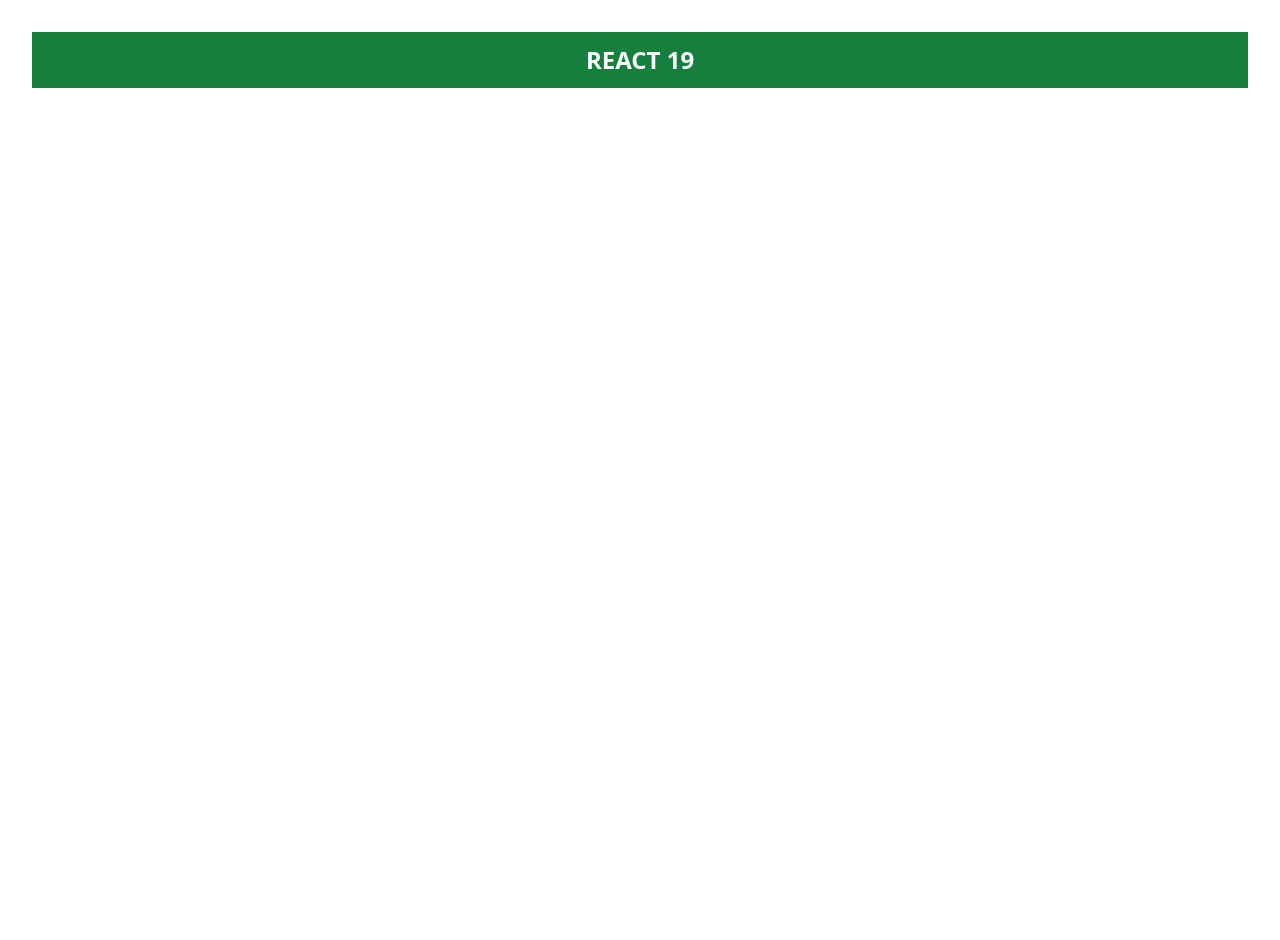
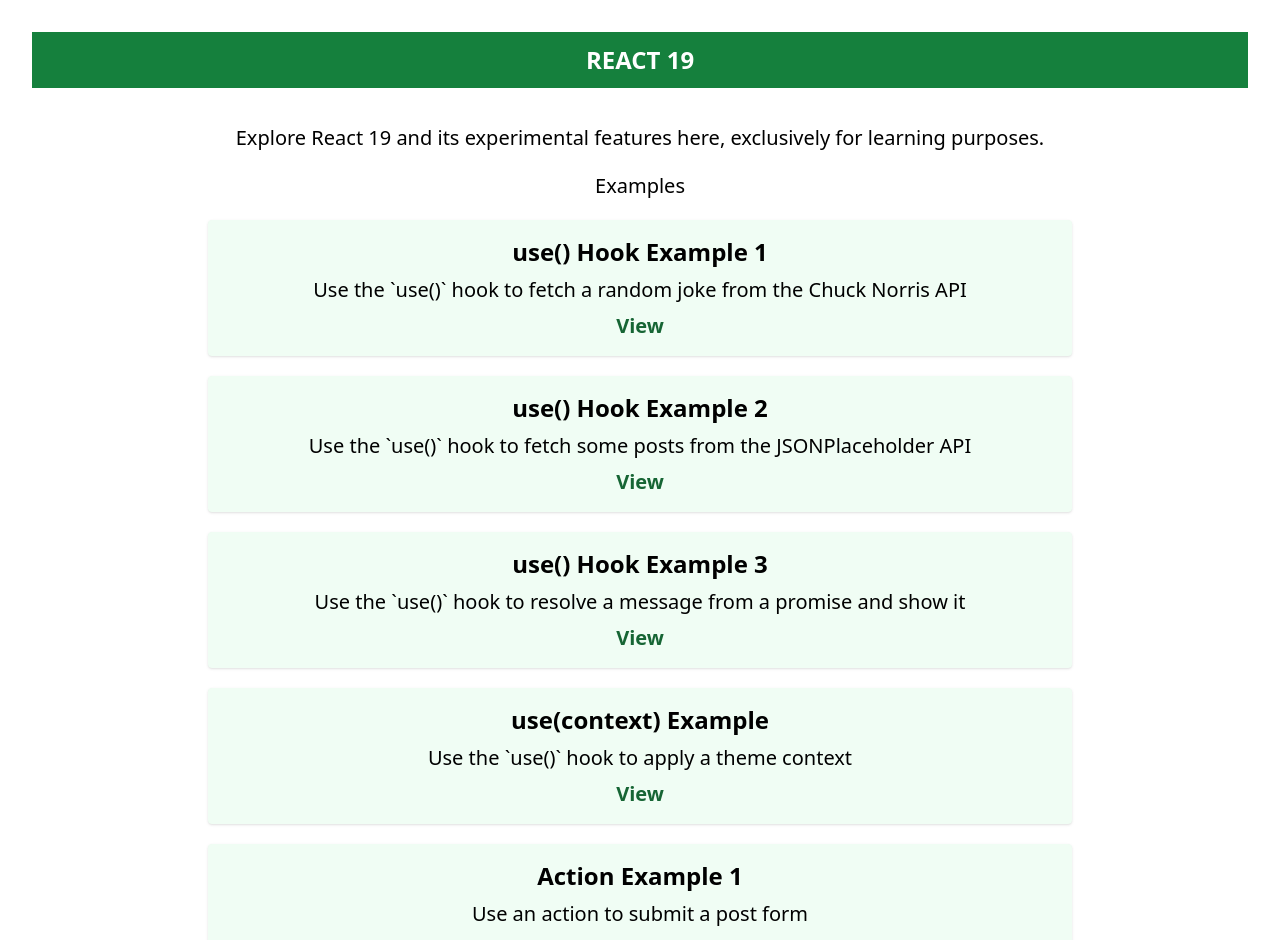
Before and after one commit to manir22sust/react-19-beta, a React (Vite) app: page / in a window 1280 px wide. Shown: the top 940 px of the page. Before the commit the page ends 800 px from the top, so only its background shows below. Built offline with nearby package versions, Linux system fonts and the light colour scheme.

Commit message:
add use() hook to fetch joke example slide

```diff
--- /dev/null
+++ b/src/components/useExample1/Joke.jsx
@@ -0,0 +1,30 @@
+import { use, Suspense } from "react";
+
+const fetchData = async () => {
+  const res = await fetch("https://api.chucknorris.io/jokes/random");
+  return res.json();
+};
+const JokeItem = () => {
+  const joke = use(fetchData());
+  return (
+    <div className="my-6 rounded-lg bg-green-50 p-4 shadow-md">
+      <h2 className="text-xl font-bold">{joke.value} </h2>
+    </div>
+  );
+};
+export const Joke = () => {
+  return (
+    <Suspense
+      fallback={
+        <h2 className="mt-5 text-center text-2xl font-bold"> Loading... </h2>
+      }
+    >
+      <title>Chuck Norris Jokes</title>
+      <meta name="description" content="Chuck Norris jokes" />
+      <meta name="keywords" content="chuck norris,jokes" />
+      <JokeItem />
+    </Suspense>
+  );
+};
+
+export { Joke as UseExample1 };
--- /dev/null
+++ b/src/components/useExample1/JokeUseEffect.jsx
@@ -0,0 +1,36 @@
+import { useEffect, useState } from "react";
+
+const JokeItem = ({ joke }) => {
+  return (
+    <div className="my-6 rounded-lg bg-green-50 p-4 shadow-md">
+      <h2 className="text-xl font-bold">{joke.value} </h2>
+    </div>
+  );
+};
+
+export const Joke = () => {
+  const [joke, setJoke] = useState([]);
+  const [loading, setLoading] = useState(true);
+
+  useEffect(() => {
+    const fetchJoke = async () => {
+      try {
+        const res = await fetch("https://api.chucknorris.io/jokes/random");
+        const data = await res.json();
+        setJoke(data);
+        setLoading(false);
+      } catch (error) {
+        console.error(error);
+      } finally {
+        setLoading(false);
+      }
+    };
+    fetchJoke();
+  }, []);
+
+  if (loading) {
+    return <h2 className="mt-5 text-center text-2xl font-bold"> Loading...</h2>;
+  }
+
+  return <JokeItem joke={joke} />;
+};
--- /dev/null
+++ b/src/pages/Home.jsx
@@ -0,0 +1,145 @@
+export const Home = () => {
+  return (
+    <>
+      <div className="text-center text-xl">
+        Explore React 19 and its experimental features here, exclusively for
+        learning purposes.
+      </div>
+
+      <div className="my-5 text-xl">
+        <h2 className="my-5">Examples</h2>
+        <ul>
+          <li className="my-5 rounded bg-green-50 p-4 shadow">
+            <div>
+              <h3 className="text-2xl font-bold">use() Hook Example 1</h3>
+              <p className="my-2">
+                Use the `use()` hook to fetch a random joke from the Chuck
+                Norris API
+              </p>
+              <a className="font-bold text-green-800" href="/use-example-1">
+                View
+              </a>
+            </div>
+          </li>
+          <li className="my-5 rounded bg-green-50 p-4 shadow">
+            <div>
+              <h3 className="text-2xl font-bold">use() Hook Example 2</h3>
+              <p className="my-2">
+                Use the `use()` hook to fetch some posts from the
+                JSONPlaceholder API
+              </p>
+              <a className="font-bold text-green-800" href="/use-example-2">
+                View
+              </a>
+            </div>
+          </li>
+          <li className="my-5 rounded bg-green-50 p-4 shadow">
+            <div>
+              <h3 className="text-2xl font-bold">use() Hook Example 3</h3>
+              <p className="my-2">
+                Use the `use()` hook to resolve a message from a promise and
+                show it
+              </p>
+              <a className="font-bold text-green-800" href="/use-example-3">
+                View
+              </a>
+            </div>
+          </li>
+          <li className="my-5 rounded bg-green-50 p-4 shadow">
+            <div>
+              <h3 className="text-2xl font-bold">use(context) Example</h3>
+              <p className="my-2">
+                Use the `use()` hook to apply a theme context
+              </p>
+              <a
+                className="font-bold text-green-800"
+                href="/use-example-context"
+              >
+                View
+              </a>
+            </div>
+          </li>
+          <li className="my-5 rounded bg-green-50 p-4 shadow">
+            <div>
+              <h3 className="text-2xl font-bold">Action Example 1</h3>
+              <p className="my-2">Use an action to submit a post form</p>
+              <a className="font-bold text-green-800" href="/action-example-1">
+                View
+              </a>
+            </div>
+          </li>
+          <li className="my-5 rounded bg-green-50 p-4 shadow">
+            <div>
+              <h3 className="text-2xl font-bold">Action Example 2</h3>
+              <p className="my-2">
+                Use an action to add product to cart via form
+              </p>
+              <a className="font-bold text-green-800" href="/action-example-2">
+                View
+              </a>
+            </div>
+          </li>
+          <li className="my-5 rounded bg-green-50 p-4 shadow">
+            <div>
+              <h3 className="text-2xl font-bold">useFormStatus Example</h3>
+              <p className="my-2">
+                Use the useFormStatus hook to get status of post form submission
+              </p>
+              <a
+                className="font-bold text-green-800"
+                href="/useformstatus-example"
+              >
+                View
+              </a>
+            </div>
+          </li>
+          <li className="my-5 rounded bg-green-50 p-4 shadow">
+            <div>
+              <h3 className="text-2xl font-bold">useFormState Example</h3>
+              <p className="my-2">
+                Use the useFormState Hook to show specific messages for cart
+                items
+              </p>
+              <a
+                className="font-bold text-green-800"
+                href="/useformstate-example"
+              >
+                View
+              </a>
+            </div>
+          </li>
+          <li className="my-5 rounded bg-green-50 p-4 shadow">
+            <div>
+              <h3 className="text-2xl font-bold">useOptimisitc Example</h3>
+              <p className="my-2">
+                Use the useOptimistic hook to show a message before the server
+                responds
+              </p>
+              <a
+                className="font-bold text-green-800"
+                href="/useoptimistic-example"
+              >
+                View
+              </a>
+            </div>
+          </li>
+          <li className="my-5 rounded bg-green-50 p-4 shadow">
+            <div>
+              <h3 className="text-2xl font-bold">useTransition Example</h3>
+              <p className="my-2">
+                Use the useTransition hook to show a message before the server
+                responds
+              </p>
+              <a
+                className="font-bold text-green-800"
+                href="/usetransition-example"
+              >
+                View
+              </a>
+            </div>
+          </li>
+        </ul>
+      </div>
+    </>
+  );
+};
```
Also changed, not shown: src/App.jsx (+8 -0 lines).
